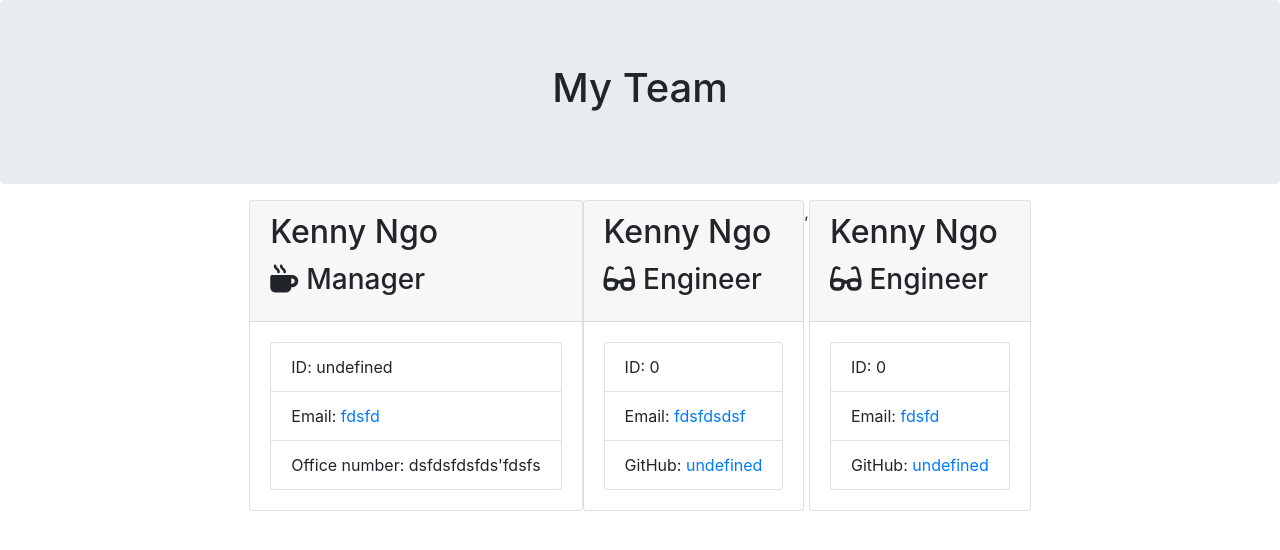
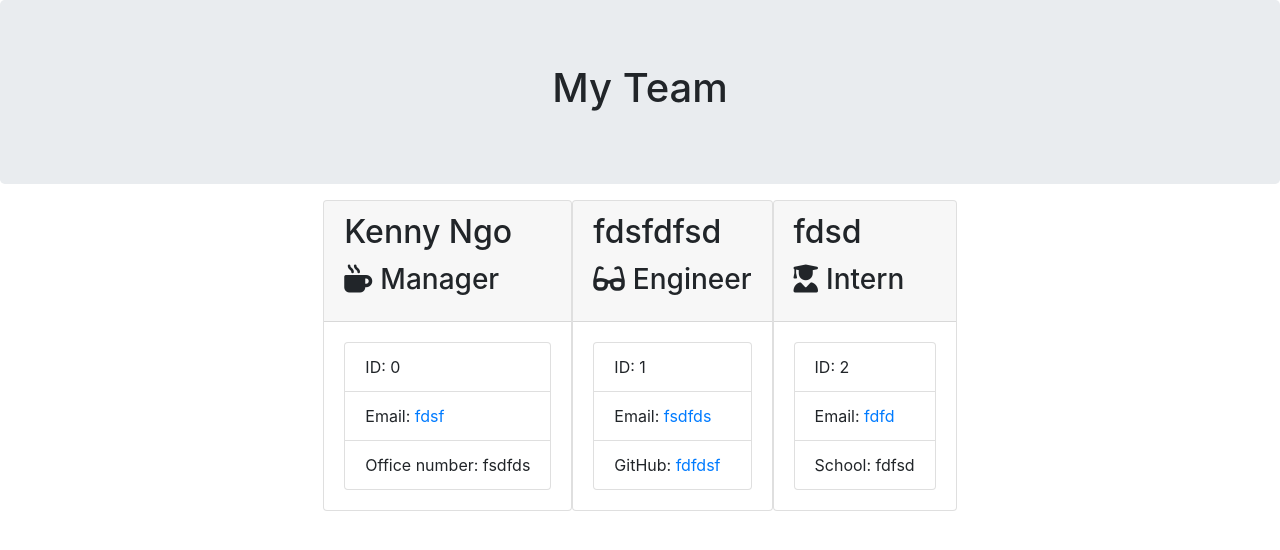
Before and after one commit to kennykngo/10-object-oriented-programming, a website: page Develop/team.html in a window 1280 px wide. Drawn offline with nearby package versions, Linux system fonts and the light colour scheme.

Commit message:
fixed bug that displayed a comma if two engineers exist + id = num

```diff
--- a/Develop/lib/Engineer.js
+++ b/Develop/lib/Engineer.js
@@ -2,8 +2,8 @@
 const Employee = require("./Employee");
 
 class Engineer extends Employee {
-  constructor(name, id, email, role, github) {
-    super(name, id, email, role);
+  constructor(name, id, email, github) {
+    super(name, id, email);
     this.github = github;
   }
 
--- a/Develop/team.html
+++ b/Develop/team.html
@@ -30,35 +30,35 @@
     </div>
     <div class="card-body">
         <ul class="list-group">
-            <li class="list-group-item">ID: undefined</li>
-            <li class="list-group-item">Email: <a href="mailto:fdsfd">fdsfd</a></li>
-            <li class="list-group-item">Office number: dsfdsfdsfds'fdsfs</li>
+            <li class="list-group-item">ID: 0</li>
+            <li class="list-group-item">Email: <a href="mailto:fdsf">fdsf</a></li>
+            <li class="list-group-item">Office number: fsdfds</li>
         </ul>
     </div>
 </div>
 <div class="card employee-card">
     <div class="card-header">
-        <h2 class="card-title">Kenny Ngo</h2>
+        <h2 class="card-title">fdsfdfsd</h2>
         <h3 class="card-title"><i class="fas fa-glasses mr-2"></i>Engineer</h3>
     </div>
     <div class="card-body">
         <ul class="list-group">
-            <li class="list-group-item">ID: 0</li>
-            <li class="list-group-item">Email: <a href="mailto:fdsfdsdsf">fdsfdsdsf</a></li>
-            <li class="list-group-item">GitHub: <a href="https://github.com/undefined" target="_blank" rel="noopener noreferrer">undefined</a></li>
+            <li class="list-group-item">ID: 1</li>
+            <li class="list-group-item">Email: <a href="mailto:fsdfds">fsdfds</a></li>
+            <li class="list-group-item">GitHub: <a href="https://github.com/fdfdsf" target="_blank" rel="noopener noreferrer">fdfdsf</a></li>
         </ul>
     </div>
 </div>
-,<div class="card employee-card">
+<div class="card employee-card">
     <div class="card-header">
-        <h2 class="card-title">Kenny Ngo</h2>
-        <h3 class="card-title"><i class="fas fa-glasses mr-2"></i>Engineer</h3>
+        <h2 class="card-title">fdsd</h2>
+        <h3 class="card-title"><i class="fas fa-user-graduate mr-2"></i>Intern</h3>
     </div>
     <div class="card-body">
         <ul class="list-group">
-            <li class="list-group-item">ID: 0</li>
-            <li class="list-group-item">Email: <a href="mailto:fdsfd">fdsfd</a></li>
-            <li class="list-group-item">GitHub: <a href="https://github.com/undefined" target="_blank" rel="noopener noreferrer">undefined</a></li>
+            <li class="list-group-item">ID: 2</li>
+            <li class="list-group-item">Email: <a href="mailto:fdfd">fdfd</a></li>
+            <li class="list-group-item">School: fdfsd</li>
         </ul>
     </div>
 </div>
```
Also changed, not shown: Develop/app.js (+7 -5 lines).
